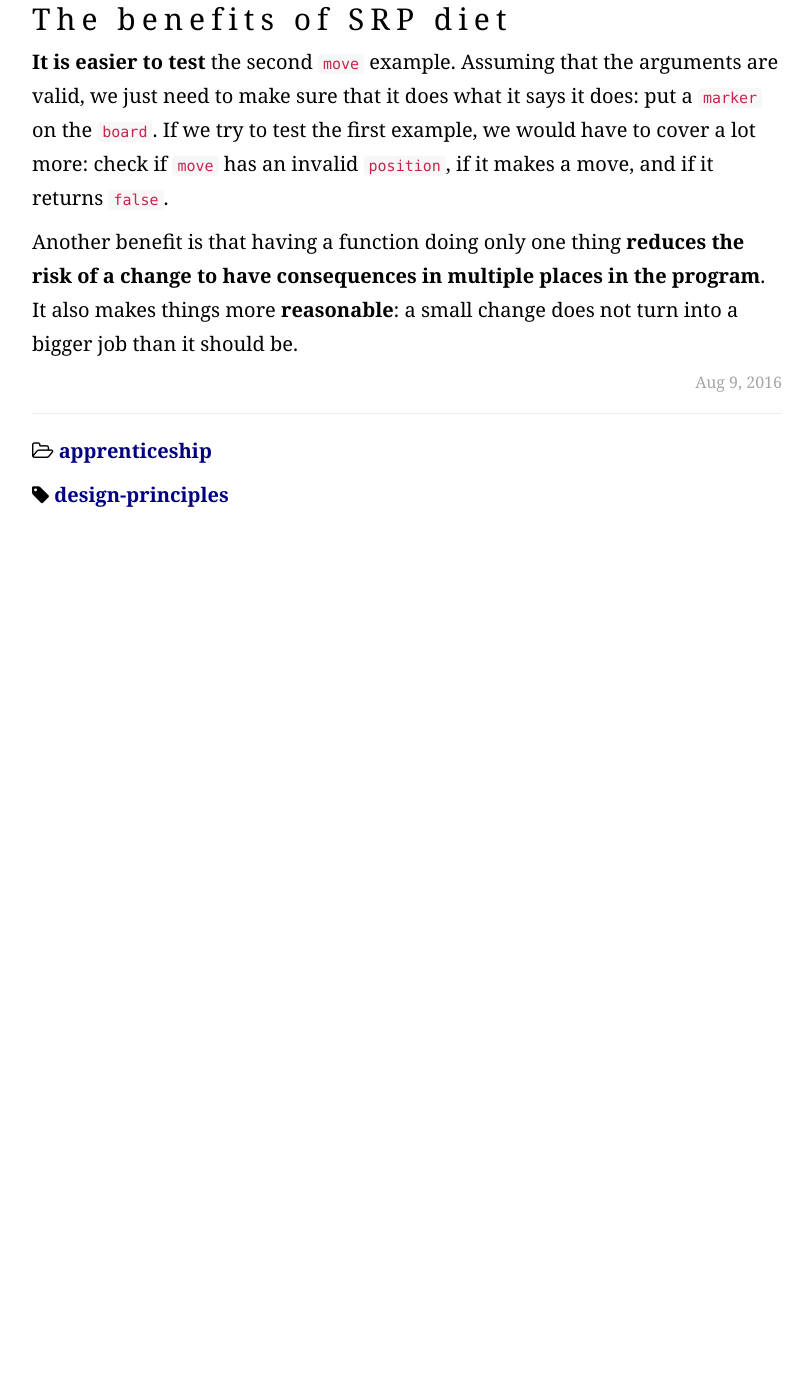
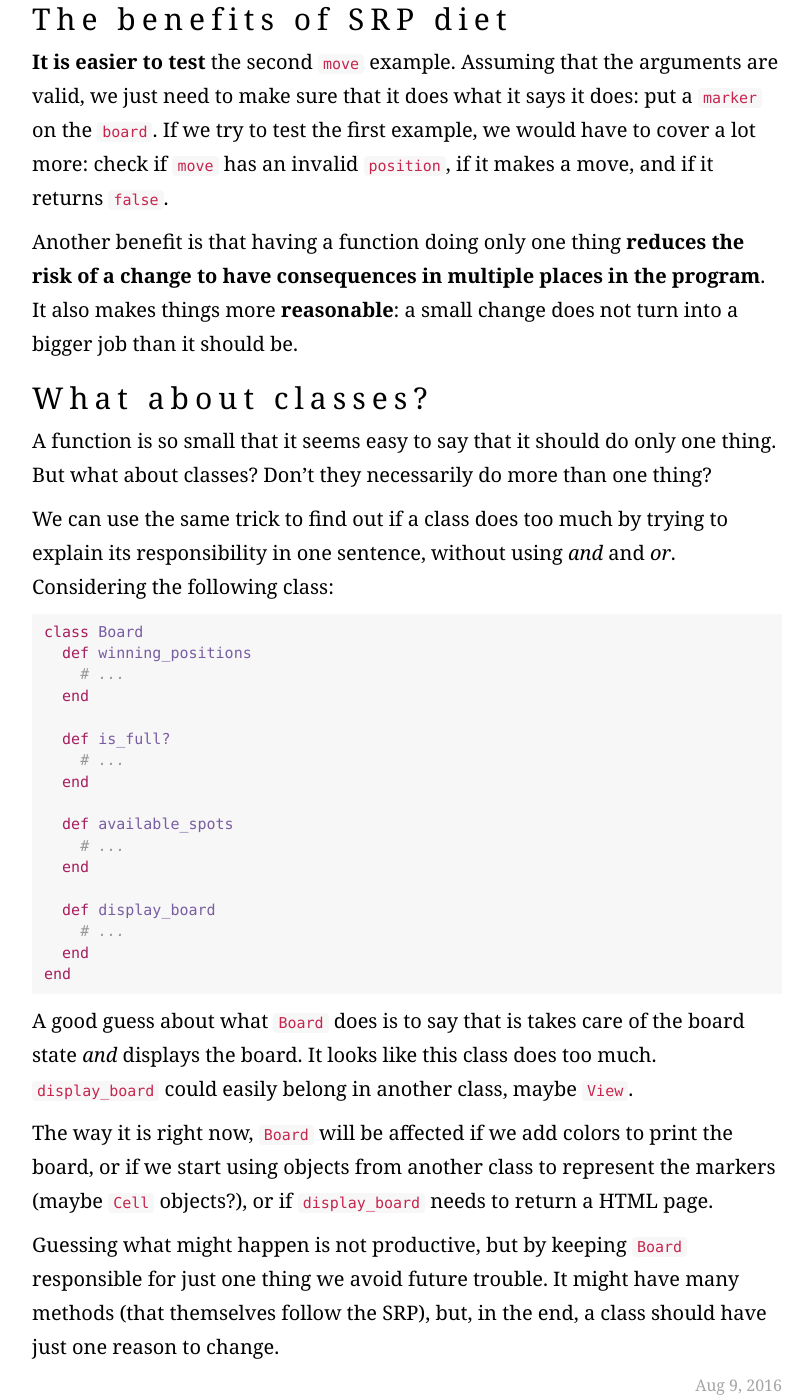
Before and after one commit to pwdd/pwdd.github.io, a Jekyll site: the page built from _posts/2016-08-08-s-for-solid.md, in a window 1280 px wide and 1400 px high, scrolled down 2760 px. Shown: the whole window, without its empty margins (233-1045 px from the left). Built offline with Jekyll 4.4.1, drawn with Linux system fonts in a browser that asks for light colours; nearby versions of some CDN libraries; some web fonts are replaced; before the commit the page ends 3322 px from its top, so only the background shows below that.

Commit message:
add info about classes

````diff
--- a/_posts/2016-08-08-s-for-solid.md
+++ b/_posts/2016-08-08-s-for-solid.md
@@ -81,3 +81,35 @@ Now `move` is a function that does only one thing: associates a `marker` to a `b
 **It is easier to test** the second `move` example. Assuming that the arguments are valid, we just need to make sure that it does what it says it does: put a `marker` on the `board`.  If we try to test the first example, we would have to cover a lot more: check if `move` has an invalid `position`, if it makes a move, and if it returns `false`.
 
 Another benefit is that having a function doing only one thing **reduces the risk of a change to have consequences in multiple places in the program**. It also makes things more **reasonable**: a small change does not turn into a bigger job than it should be.
+
+## What about classes?
+
+A function is so small that it seems easy to say that it should do only one thing. But what about classes? Don't they necessarily do more than one thing?
+
+We can use the same trick to find out if a class does too much by trying to explain its responsibility in one sentence, without using *and* and *or*. Considering the following class:
+
+```ruby
+class Board
+  def winning_positions
+    # ...
+  end
+
+  def is_full?
+    # ...
+  end
+
+  def available_spots
+    # ...
+  end
+
+  def display_board
+    # ...
+  end
+end
+```
+
+A good guess about what `Board` does is to say that is takes care of the board state *and* displays the board. It looks like this class does too much. `display_board` could easily belong in another class, maybe `View`.
+
+The way it is right now, `Board` will be affected if we add colors to print the board, or if we start using objects from another class to represent the markers (maybe `Cell` objects?), or if `display_board` needs to return a HTML page.
+
+Guessing what might happen is not productive, but by keeping `Board` responsible for just one thing we avoid future trouble. It might have many methods (that themselves follow the SRP), but, in the end, a class should have just one reason to change.
````
